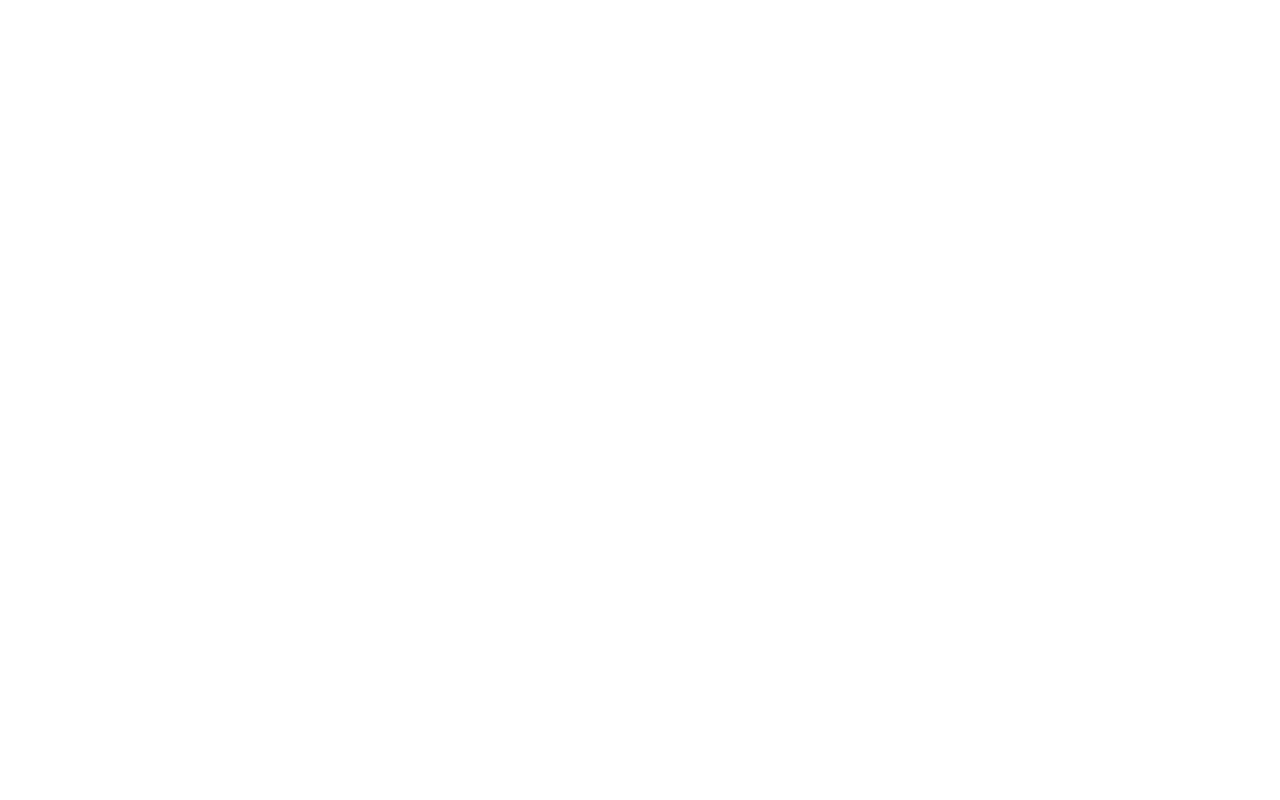
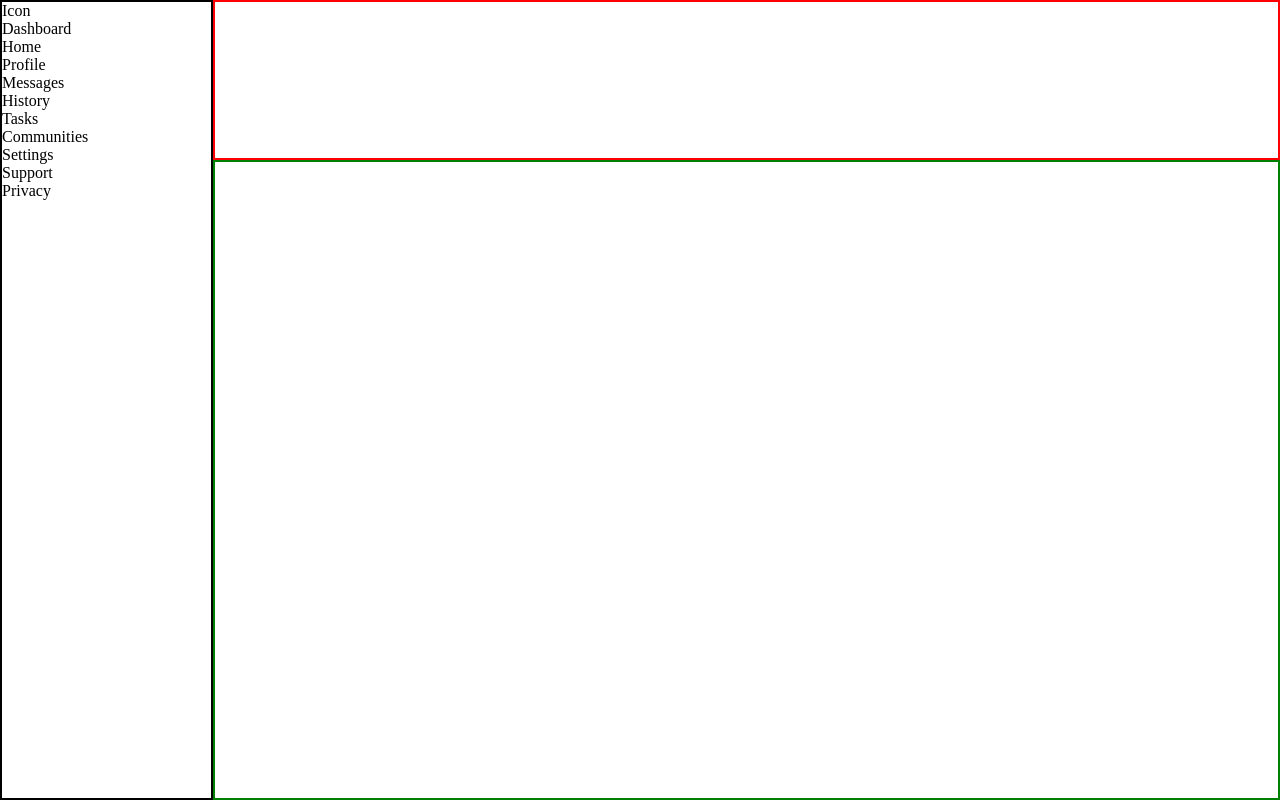
Before and after one commit to v-sudo29/admin-dashboard, a plain HTML site: page index.html in a window 1280 px wide. Drawn offline with Linux system fonts and the light colour scheme.

Commit message:
Create basic layout

```diff
--- a/index.html
+++ b/index.html
@@ -8,6 +8,30 @@
     <title>Admin Dashboard</title>
 </head>
 <body>
+    <div class="sidebar-container">
+        <div class="title-icon">
+            <div class="icon">Icon</div>
+            <div class="dashboard-text">Dashboard</div>
+        </div>
+        <div class="nav-links1">
+            <div>Home</div>
+            <div>Profile</div>
+            <div>Messages</div>
+            <div>History</div>
+            <div>Tasks</div>
+            <div>Communities</div>
+        </div>
+        <div class="nav-links2">
+            <div>Settings</div>
+            <div>Support</div>
+            <div>Privacy</div>
+        </div>
+    </div>
+    <div class="header-container">
 
+    </div>
+    <div class="main-content-container">
+
+    </div>
 </body>
 </html>
--- a/style.css
+++ b/style.css
@@ -0,0 +1,35 @@
+:root {
+    box-sizing: border-box;
+}
+
+*, *:before, *:after {
+    box-sizing: inherit;
+}
+
+body {
+    width: 100vw;
+    height: 100vh;
+    margin: 0;
+
+    display: grid;
+    grid-template-columns: 1fr 5fr;
+    grid-template-rows: 1fr 4fr;
+}
+
+/* Sidebar */
+.sidebar-container {
+    border: 2px solid black;
+
+    grid-column: 1 / 2;
+    grid-row: 1 / 3;
+}
+
+/* Header */
+.header-container {
+    border: 2px solid red;
+}
+
+/* Main Content */
+.main-content-container {
+    border: 2px solid green;
+}
```
